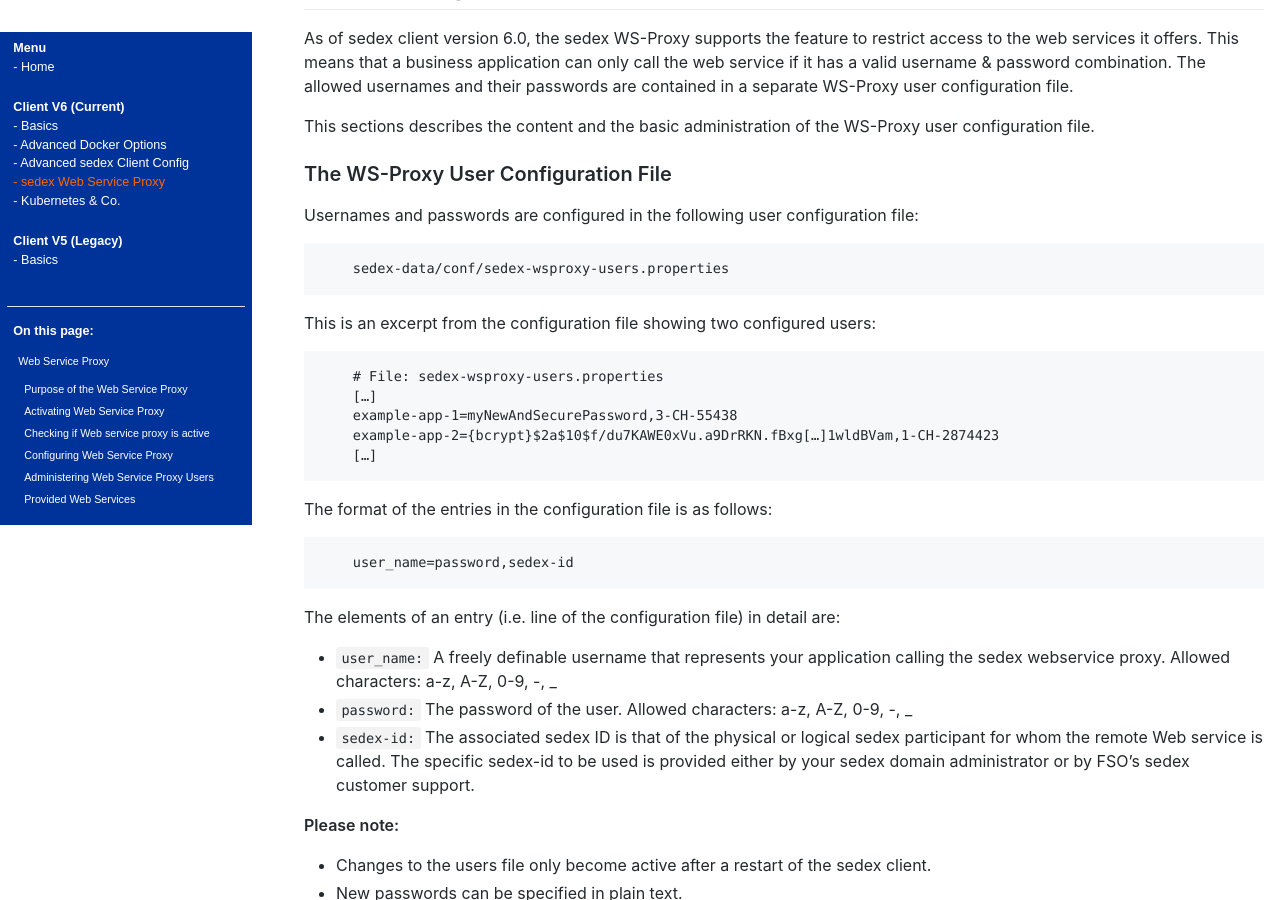
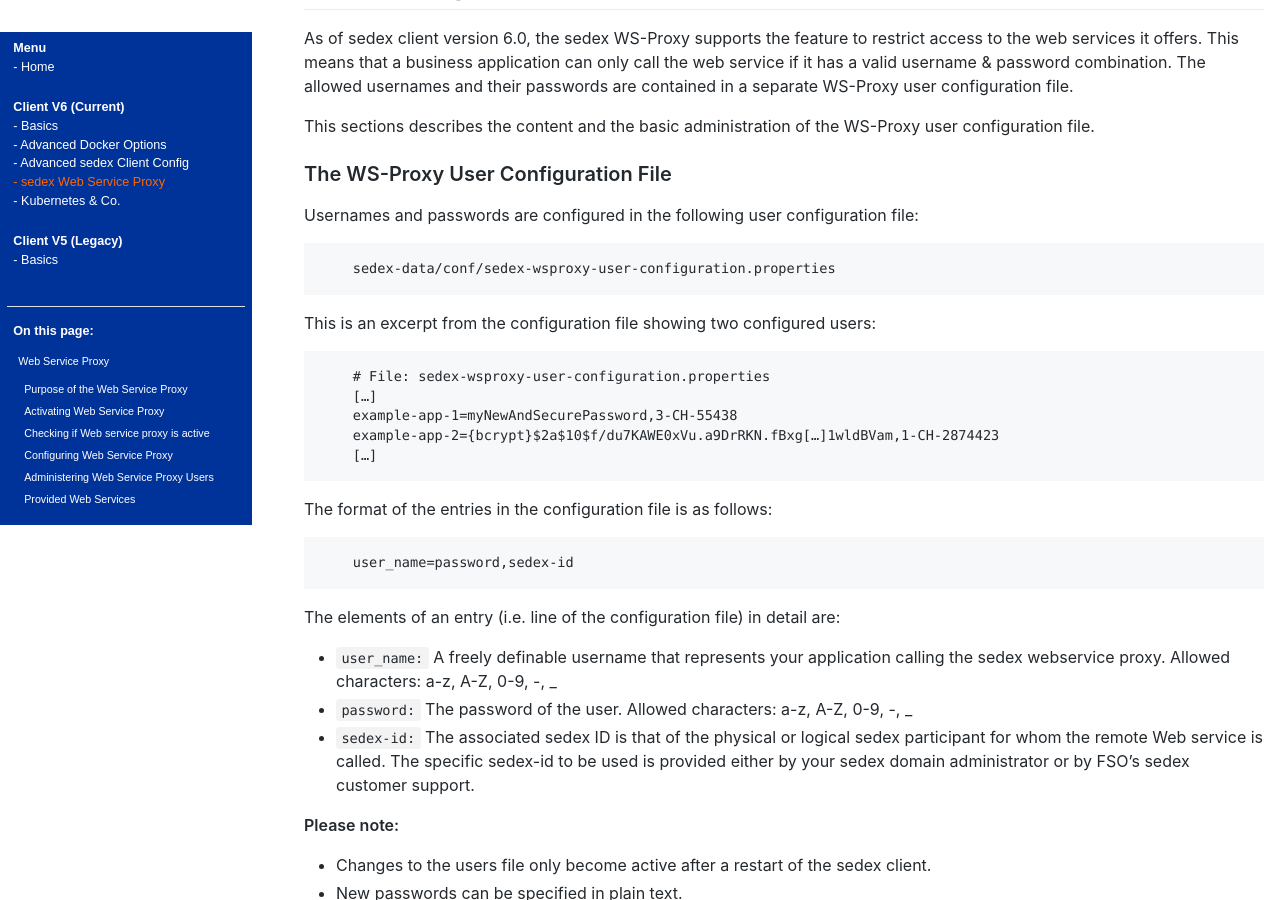
Before and after one commit to sedexch/sedexch.github.io, a Jekyll site: the page built from v6/sedex-webservice-proxy.md, in a window 1280 px wide and 900 px high, scrolled down 5566 px. Built offline with Jekyll 4.4.1, drawn with Linux system fonts in a browser that asks for light colours; our own code applies the rules of GitHub Pages for plain Markdown files.

Commit message:
Updated version sedex-wsproxy-user-configuration.properties

```diff
--- a/v6/sedex-webservice-proxy.md
+++ b/v6/sedex-webservice-proxy.md
@@ -223,11 +223,11 @@
 
 Usernames and passwords are configured in the following user configuration file:
 
-        sedex-data/conf/sedex-wsproxy-users.properties
+        sedex-data/conf/sedex-wsproxy-user-configuration.properties
 
 This is an excerpt from the configuration file showing two configured users:
 
-        # File: sedex-wsproxy-users.properties
+        # File: sedex-wsproxy-user-configuration.properties
         […]
         example-app-1=myNewAndSecurePassword,3-CH-55438
         example-app-2={bcrypt}$2a$10$f/du7KAWE0xVu.a9DrRKN.fBxg[…]1wldBVam,1-CH-2874423
```
